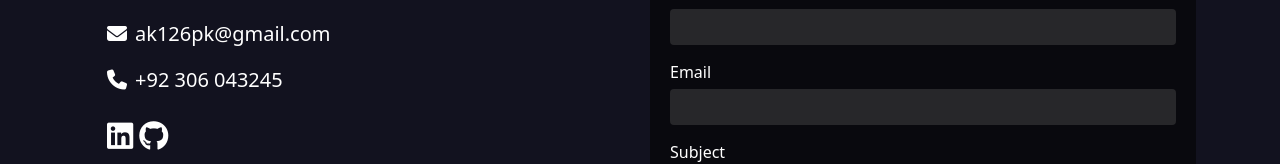
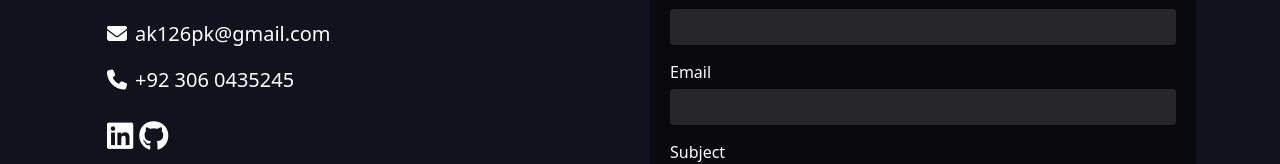
Before and after one commit to AliKhalil28/portfolio, a React (Create React App) app: page / in a window 1280 px wide. Shown: the part 2775-2939 px from the top of the page. Built offline with nearby package versions, Linux system fonts and the light colour scheme.

Commit message:
Update Contact.js

```diff
--- a/src/Components/Contact.js
+++ b/src/Components/Contact.js
@@ -77,7 +77,7 @@ const Contact = () => {
               </div>
               <div className="phone">
                 <i className="fa-solid fa-phone"></i>
-                +92 306 043245
+                +92 306 0435245
               </div>
               <div className="info-social">
                 <a href="https://www.linkedin.com/in/ali-khalil-753469285/">
```
